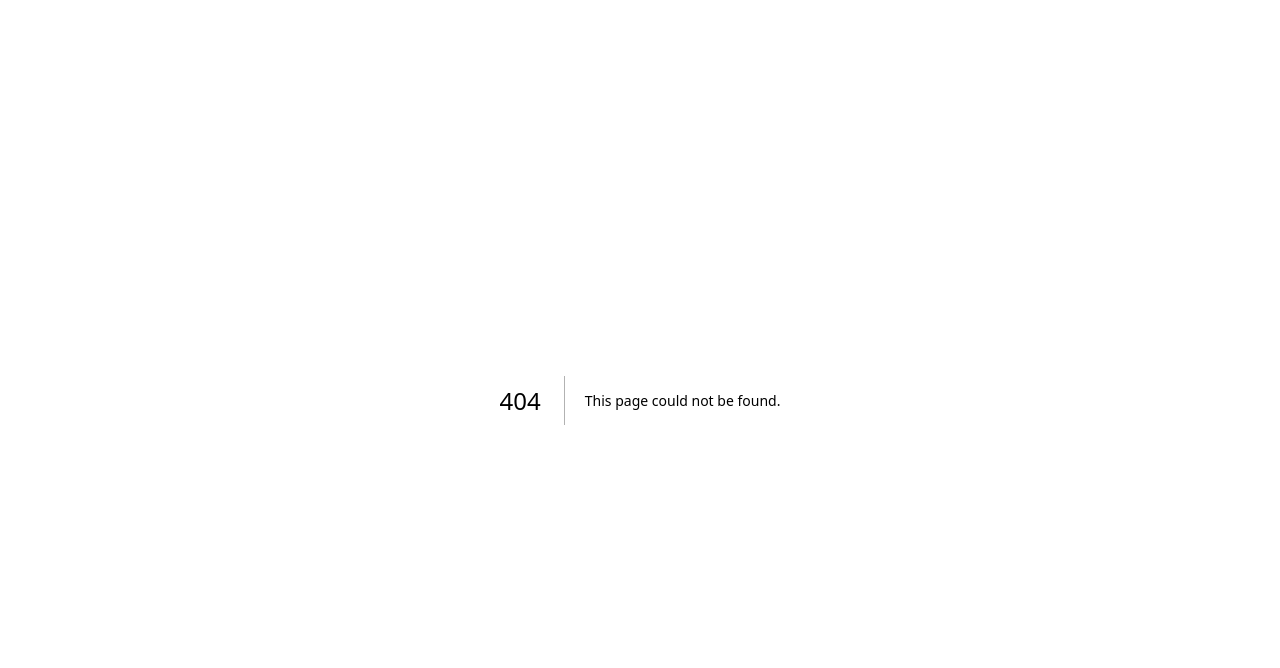
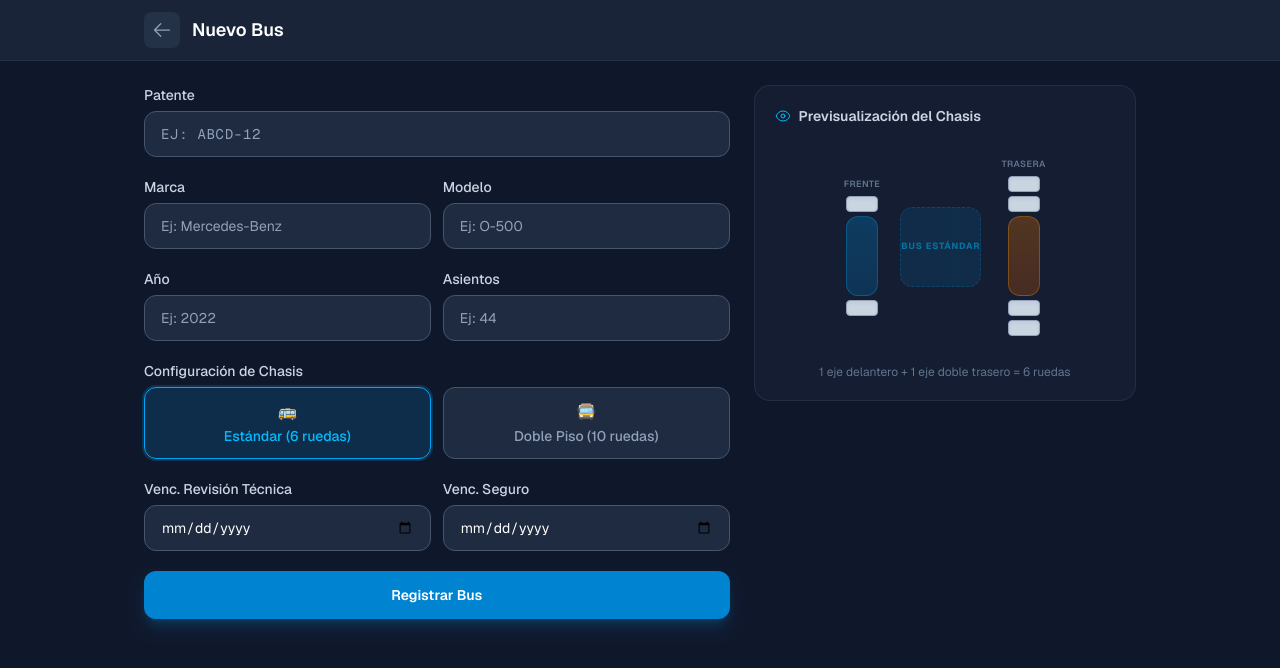
Before and after one commit to ComercialProventa/gestion-flota, a Next.js app: page /admin/buses/nuevo in a window 1280 px wide. Before the commit this address had no page. Shown: the top 668 px of the page. Built offline with nearby package versions, Linux system fonts and the light colour scheme.

Commit message:
feat: formulario interactivo de creación de bus con previsualización de chasis en tiempo real

```diff
--- /dev/null
+++ b/app/admin/buses/nuevo/nuevo-bus-form.tsx
@@ -0,0 +1,177 @@
+"use client";
+
+import { useState } from "react";
+import ChasisPreview from "@/components/buses/chasis-preview";
+import { registrarBus } from "../actions";
+
+/**
+ * Client Component — Formulario para registrar un nuevo bus.
+ *
+ * Layout de dos columnas en desktop:
+ * - Izquierda: formulario con todos los campos
+ * - Derecha: previsualización en tiempo real del chasis seleccionado
+ *
+ * El selector de chasis controla qué tipo de bus se dibuja en <ChasisPreview />.
+ */
+export default function NuevoBusForm() {
+  const [chasis, setChasis] = useState<"estandar_6" | "doble_piso_10">("estandar_6");
+  const [loading, setLoading] = useState(false);
+  const [error, setError] = useState<string | null>(null);
+
+  async function handleSubmit(formData: FormData) {
+    setLoading(true);
+    setError(null);
+
+    const result = await registrarBus(formData);
+
+    // Si hay error, lo mostramos (si hay redirect, no llegamos aquí)
+    if (result?.error) {
+      setError(result.error);
+      setLoading(false);
+    }
+  }
+
+  const inputClasses =
+    "w-full rounded-xl border border-slate-600 bg-slate-700/50 px-4 py-3 text-sm text-white placeholder-slate-400 focus:border-sky-500 focus:ring-2 focus:ring-sky-500/20 focus:outline-none transition-colors";
+  const labelClasses = "block text-sm font-medium text-slate-300 mb-1.5";
+
+  return (
+    <div className="grid grid-cols-1 lg:grid-cols-5 gap-6">
+      {/* ═══ Columna izquierda: Formulario ═══ */}
+      <div className="lg:col-span-3">
+        <form action={handleSubmit} className="space-y-5">
+          {/* Error */}
+          {error && (
+            <div className="rounded-xl border border-red-500/30 bg-red-500/10 p-4 flex items-center gap-3">
+              <svg xmlns="http://www.w3.org/2000/svg" className="h-5 w-5 text-red-400 shrink-0" fill="none" viewBox="0 0 24 24" stroke="currentColor" strokeWidth={2}>
+                <path strokeLinecap="round" strokeLinejoin="round" d="M12 8v4m0 4h.01M21 12a9 9 0 11-18 0 9 9 0 0118 0z" />
+              </svg>
+              <p className="text-sm font-medium text-red-400">{error}</p>
+            </div>
+          )}
+
+          {/* Patente */}
+          <div>
+            <label htmlFor="patente" className={labelClasses}>Patente</label>
+            <input
+              id="patente"
+              name="patente"
+              type="text"
+              required
+              placeholder="Ej: ABCD-12"
+              className={`${inputClasses} uppercase font-mono tracking-wider`}
+            />
+          </div>
+
+          {/* Marca y Modelo (lado a lado) */}
+          <div className="grid grid-cols-2 gap-3">
+            <div>
+              <label htmlFor="marca" className={labelClasses}>Marca</label>
+              <input id="marca" name="marca" type="text" required placeholder="Ej: Mercedes-Benz" className={inputClasses} />
+            </div>
+            <div>
+              <label htmlFor="modelo" className={labelClasses}>Modelo</label>
+              <input id="modelo" name="modelo" type="text" required placeholder="Ej: O-500" className={inputClasses} />
+            </div>
+          </div>
+
+          {/* Año y Asientos (lado a lado) */}
+          <div className="grid grid-cols-2 gap-3">
+            <div>
+              <label htmlFor="ano" className={labelClasses}>Año</label>
+              <input id="ano" name="ano" type="number" required min={1990} max={new Date().getFullYear() + 1} placeholder="Ej: 2022" className={inputClasses} />
+            </div>
+            <div>
+              <label htmlFor="asientos" className={labelClasses}>Asientos</label>
+              <input id="asientos" name="asientos" type="number" required min={1} max={100} placeholder="Ej: 44" className={inputClasses} />
+            </div>
+          </div>
+
+          {/* Tipo de Chasis */}
+          <div>
+            <label className={labelClasses}>Configuración de Chasis</label>
+            <input type="hidden" name="chasis" value={chasis} />
+            <div className="grid grid-cols-2 gap-3">
+              <button
+                type="button"
+                onClick={() => setChasis("estandar_6")}
+                className={`rounded-xl border p-3 text-center text-sm font-medium transition-all cursor-pointer ${
+                  chasis === "estandar_6"
+                    ? "border-sky-500 bg-sky-500/15 text-sky-400 ring-2 ring-sky-500/20"
+                    : "border-slate-600 bg-slate-700/50 text-slate-400 hover:border-slate-500"
+                }`}
+              >
+                <span className="block text-base mb-0.5">🚌</span>
+                Estándar (6 ruedas)
+              </button>
+              <button
+                type="button"
+                onClick={() => setChasis("doble_piso_10")}
+                className={`rounded-xl border p-3 text-center text-sm font-medium transition-all cursor-pointer ${
+                  chasis === "doble_piso_10"
+                    ? "border-sky-500 bg-sky-500/15 text-sky-400 ring-2 ring-sky-500/20"
+                    : "border-slate-600 bg-slate-700/50 text-slate-400 hover:border-slate-500"
+                }`}
+              >
+                <span className="block text-base mb-0.5">🚍</span>
+                Doble Piso (10 ruedas)
+              </button>
+            </div>
+          </div>
+
+          {/* Fechas de vencimiento */}
+          <div className="grid grid-cols-2 gap-3">
+            <div>
+              <label htmlFor="vencimiento_revision_tecnica" className={labelClasses}>Venc. Revisión Técnica</label>
+              <input id="vencimiento_revision_tecnica" name="vencimiento_revision_tecnica" type="date" className={inputClasses} />
+            </div>
+            <div>
+              <label htmlFor="vencimiento_seguro" className={labelClasses}>Venc. Seguro</label>
+              <input id="vencimiento_seguro" name="vencimiento_seguro" type="date" className={inputClasses} />
+            </div>
+          </div>
+
+          {/* Botón de envío */}
+          <button
+            type="submit"
+            disabled={loading}
+            className="w-full rounded-xl bg-sky-600 px-4 py-3.5 text-sm font-semibold text-white shadow-lg shadow-sky-600/25 hover:bg-sky-500 focus:outline-none focus:ring-2 focus:ring-sky-500/50 disabled:opacity-50 disabled:cursor-not-allowed transition-all cursor-pointer"
+          >
+            {loading ? (
+              <span className="inline-flex items-center justify-center gap-2">
+                <svg className="animate-spin h-4 w-4" viewBox="0 0 24 24" fill="none">
+                  <circle className="opacity-25" cx="12" cy="12" r="10" stroke="currentColor" strokeWidth="4" />
+                  <path className="opacity-75" fill="currentColor" d="M4 12a8 8 0 018-8V0C5.373 0 0 5.373 0 12h4z" />
+                </svg>
+                Registrando...
+              </span>
+            ) : (
+              "Registrar Bus"
+            )}
+          </button>
+        </form>
+      </div>
+
+      {/* ═══ Columna derecha: Previsualización ═══ */}
+      <div className="lg:col-span-2">
+        <div className="sticky top-20 rounded-2xl border border-slate-700/50 bg-slate-800/40 p-5">
+          <h3 className="text-sm font-semibold text-slate-300 mb-4 flex items-center gap-2">
+            <svg xmlns="http://www.w3.org/2000/svg" className="h-4 w-4 text-sky-400" fill="none" viewBox="0 0 24 24" stroke="currentColor" strokeWidth={1.5}>
+              <path strokeLinecap="round" strokeLinejoin="round" d="M2.036 12.322a1.012 1.012 0 010-.639C3.423 7.51 7.36 4.5 12 4.5c4.638 0 8.573 3.007 9.963 7.178.07.207.07.431 0 .639C20.577 16.49 16.64 19.5 12 19.5c-4.638 0-8.573-3.007-9.963-7.178z" />
+              <path strokeLinecap="round" strokeLinejoin="round" d="M15 12a3 3 0 11-6 0 3 3 0 016 0z" />
+            </svg>
+            Previsualización del Chasis
+          </h3>
+          <div className="flex items-center justify-center py-4 overflow-x-auto">
+            <ChasisPreview tipo={chasis} />
+          </div>
+          <p className="text-center text-xs text-slate-500 mt-3">
+            {chasis === "estandar_6"
+              ? "1 eje delantero + 1 eje doble trasero = 6 ruedas"
+              : "1 eje delantero + 2 ejes dobles traseros = 10 ruedas"}
+          </p>
+        </div>
+      </div>
+    </div>
+  );
+}
--- /dev/null
+++ b/app/admin/buses/nuevo/page.tsx
@@ -0,0 +1,41 @@
+import type { Metadata } from "next";
+import NuevoBusForm from "./nuevo-bus-form";
+
+export const metadata: Metadata = {
+  title: "Nuevo Bus | Gestión de Flota",
+  description: "Registrar un nuevo bus con configuración de chasis",
+};
+
+/**
+ * Página de creación de bus — Server Component.
+ *
+ * Solo sirve como wrapper que monta el formulario Client Component
+ * con la previsualización interactiva del chasis.
+ */
+export default function NuevoBusPage() {
+  return (
+    <div className="min-h-screen bg-slate-900">
+      {/* Header */}
+      <header className="sticky top-0 z-10 border-b border-slate-700/50 bg-slate-800/80 backdrop-blur-sm">
+        <div className="mx-auto flex max-w-5xl items-center justify-between px-4 py-3">
+          <div className="flex items-center gap-3">
+            <a
+              href="/admin/buses"
+              className="flex h-9 w-9 items-center justify-center rounded-lg bg-slate-700/50 text-slate-400 hover:bg-slate-700 hover:text-white transition-colors"
+            >
+              <svg xmlns="http://www.w3.org/2000/svg" className="h-5 w-5" fill="none" viewBox="0 0 24 24" stroke="currentColor" strokeWidth={1.5}>
+                <path strokeLinecap="round" strokeLinejoin="round" d="M10.5 19.5L3 12m0 0l7.5-7.5M3 12h18" />
+              </svg>
+            </a>
+            <h1 className="text-lg font-semibold text-white">Nuevo Bus</h1>
+          </div>
+        </div>
+      </header>
+
+      {/* Contenido */}
+      <main className="mx-auto max-w-5xl px-4 py-6">
+        <NuevoBusForm />
+      </main>
+    </div>
+  );
+}
```
